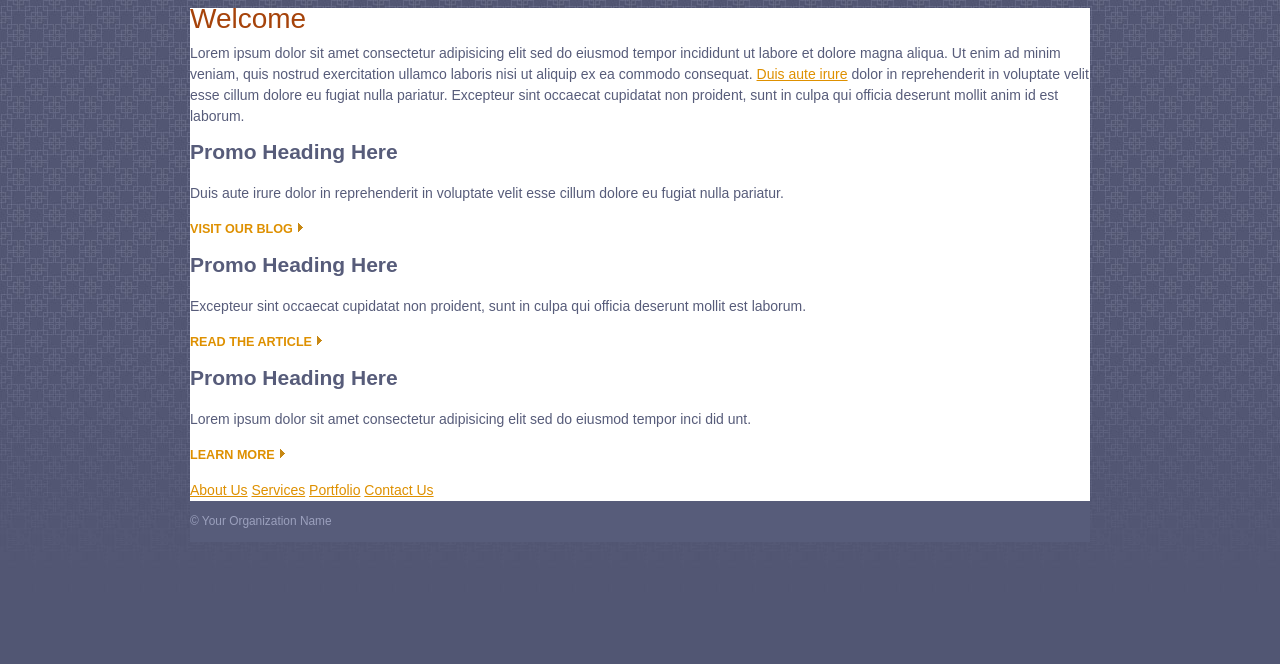
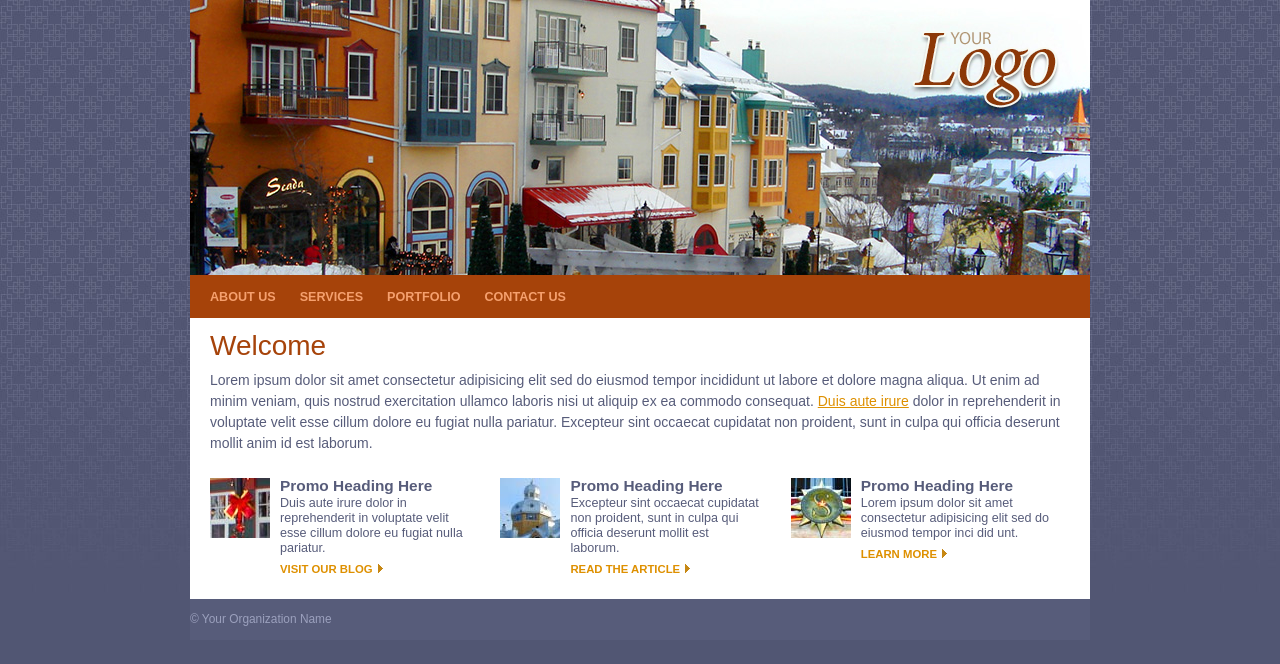
Before and after one commit to GabrielJar/myWebsite, a plain HTML site: page index.html in a window 1280 px wide. Drawn offline with Linux system fonts and the light colour scheme.

Commit message:
CSS for large and medium screens

```diff
--- a/css/screen_layout_large.css
+++ b/css/screen_layout_large.css
@@ -2,6 +2,68 @@
 
 /* Layout (global rules for all sizes) */
 
+body {
+	margin: 0;
+	padding: 0;
+}
 
+header a.logo {
+	display: block;
+	position: absolute;
+	background-position: 0px 0px;
+	background-repeat: no-repeat;
+}
+
+nav {
+	width: 100%;
+	display: block;
+	position: absolute;
+	background-color: #a6430a;
+}
 
 /* Layout Large Screens (default for older browsers) */
+
+header {
+	height: 275px;
+	background: url(../images/banner_large.jpg) no-repeat right 0px;
+}
+
+header a.logo {
+	width: 150px;
+	height: 85px;
+	top: 28px;
+	right: 30px;
+	background-image: url(../images/logo_large.png);
+}
+
+article {
+	padding: 60px 20px 10px 20px;
+}
+
+.promo_container {
+	padding: 0px 0px 15px 20px;
+}
+
+.promo_container .promo {
+	width: 33%;
+	float: left;
+	background-position: 0px 3px;
+}
+
+.promo_container .promo .content {
+	padding: 0px 30px 0px 70px;
+}
+
+nav {
+	top: 275px;
+}
+
+nav a {
+	margin: 12px 0px 10px 20px;
+}
+
+@media screen and (max-width:990px) {
+	footer {
+		padding-left: 20px;
+	}
+}
--- a/css/screen_layout_medium.css
+++ b/css/screen_layout_medium.css
@@ -1,3 +1,40 @@
 @charset "UTF-8";
 
 /* Layout Medium Screens */
+
+header {
+	height: 200px;
+	background: url(../images/banner_medium.jpg) no-repeat 90% 0px;
+}
+
+header a.logo {
+	width: 115px;
+	height: 70px;
+	top: 20px;
+	right: 20px;
+	background-image: url(../images/logo_medium.png)
+}
+
+nav {
+	top: 200px;
+}
+
+nav a {
+	margin-right: 20px;
+}
+
+body {
+	background-image: none;
+}
+
+.promo_container {
+	padding: 0px 20px 15px 20px;
+}
+
+.promo_container .promo {
+	background-position: 0px 0px;
+}
+
+.promo_container .promo .content{
+	padding: 70px 30px 0px 0px;
+}
--- a/css/screen_layout_small.css
+++ b/css/screen_layout_small.css
@@ -1,3 +1,20 @@
 @charset "UTF-8";
 
 /* Layout Small Screens */
+
+header {
+	height: 75px;
+	background: url(../images/banner_small.jpg) no-repeat right 0px;
+}
+
+header a.logo {
+	width: 105px;
+	height: 40px;
+	top: 16px;
+	right: 15px;
+	background-image: url(../images/logo_small.png);
+}
+
+article {
+	padding: 20px 20px 10px 20px;
+}
--- a/css/screen_styles.css
+++ b/css/screen_styles.css
@@ -28,7 +28,7 @@ h3 {
 }
 
 p {
-	margin: 0 0 .75en 0;
+	margin: 0 0 .75em 0;
 }
 
 footer {
@@ -36,6 +36,19 @@ footer {
 	color: #9ba0bd;
 	background-color: #575c7a;
 	padding: 10px 10px 10px 0;
+}
+
+nav a {
+	color: #f5a06e;
+	text-transform: uppercase;
+	text-decoration: none;
+	display: inline-block;
+	font-weight: bold;
+	font-size: .9em;
+}
+
+nav a:hover {
+	color: #fff;
 }
 
 a {
@@ -66,3 +79,35 @@ a.cta:hover {
 	position: relative;
 	background-color: #fff;
 }
+
+.promo h3 {
+	font-size: 1.1em;
+	margin: 0;
+}
+
+.promo p {
+	line-height: 1.2em;
+	font-size: .9em;
+	margin-bottom: .5em;
+}
+
+.promo {
+	background-repeat: no-repeat;
+}
+
+.promo.one {
+	background-image: url(../images/promo_1.jpg)
+}
+
+.promo.two {
+	background-image: url(../images/promo_2.jpg)
+}
+
+.promo.three {
+	background-image: url(../images/promo_3.jpg)
+}
+
+.clear-fix {
+	clear: both;
+	line-height: 1px;
+}
--- a/index.html
+++ b/index.html
@@ -29,7 +29,7 @@
 			</article>
 
 			<div class="promo_container">
-				<div class="promo">
+				<div class="promo one">
 					<div class="content">
 						<h3>Promo Heading Here</h3>
 						<p>Duis aute irure dolor in reprehenderit in voluptate velit esse cillum dolore eu fugiat nulla pariatur.</p>
@@ -37,20 +37,25 @@
 					</div>
 				</div>
 
-				<div class="promo"></div>
+				<div class="promo two">
 					<div class="content">
 						<h3>Promo Heading Here</h3>
 						<p>Excepteur sint occaecat cupidatat non proident, sunt in culpa qui officia deserunt mollit est laborum.</p>
 						<p><a class="cta" href="">Read the article</a></p>
 					</div>
+				</div>
 
-				<div class="promo">
+				<div class="promo three">
 					<div class="content">
 						<h3>Promo Heading Here</h3>
 						<p>Lorem ipsum dolor sit amet consectetur adipisicing elit sed do eiusmod tempor inci did unt.</p>
 						<p><a class="cta" href="">Learn more</a></p>
 					</div>
 				</div>
+
+				<div class="clear-fix">
+				</div>
+
 			</div>
 
 			<nav>
```
